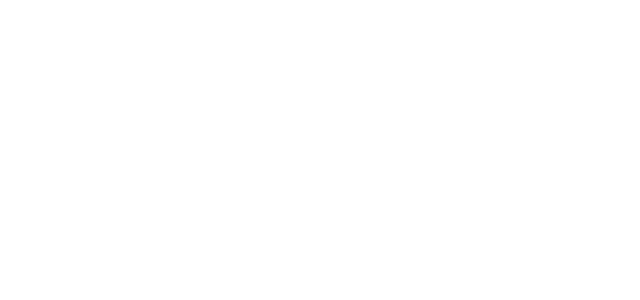
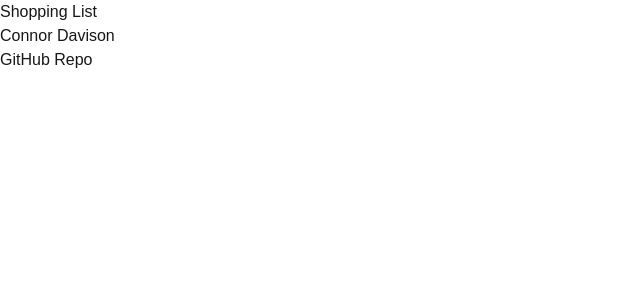
Before and after one commit to ConDavison1/cprg306-assignments, a Next.js app: page /week-2 in a window 1280 px wide. Shown: the top 300 px of the page, without its empty margins (0-640 px from the left). Built offline with nearby package versions, Linux system fonts and the light colour scheme.

Commit message:
Week 2 Assignment code
I created the week-2 page. Then created a StudentInfo component containing my name and the link to my GitHub repo.
I then rendered the StudentInfo component to be under "Shopping List". Lastly edited the Root page to contain a heading and the link to the week-2 page.

```diff
--- a/app/page.js
+++ b/app/page.js
@@ -1,9 +1,11 @@
+import Link from "next/link";
 
 
 export default function Home() {
   return (
     <main>
-
+      <h1>CPRG 306: Web Development 2 - Assignments</h1>
+      <Link href="./week-2/">Week 2</Link>
     </main>
   );
 
--- a/app/week-2/page.js
+++ b/app/week-2/page.js
@@ -1,9 +1,11 @@
+import Studentinfo from "./student-info";
 
 
 export default function Page() {
     return(
         <main>
-
+            <h1>Shopping List</h1>
+            <Studentinfo />
         </main>
     );
 }
--- /dev/null
+++ b/app/week-2/student-info.js
@@ -0,0 +1,11 @@
+import Link from "next/link";
+
+
+export default function Studentinfo(){
+    return(
+        <div>
+            <h3>Connor Davison</h3>
+            <Link href="https://github.com/ConDavison1/cprg306-assignments">GitHub Repo</Link>
+        </div>
+    );
+}
```
